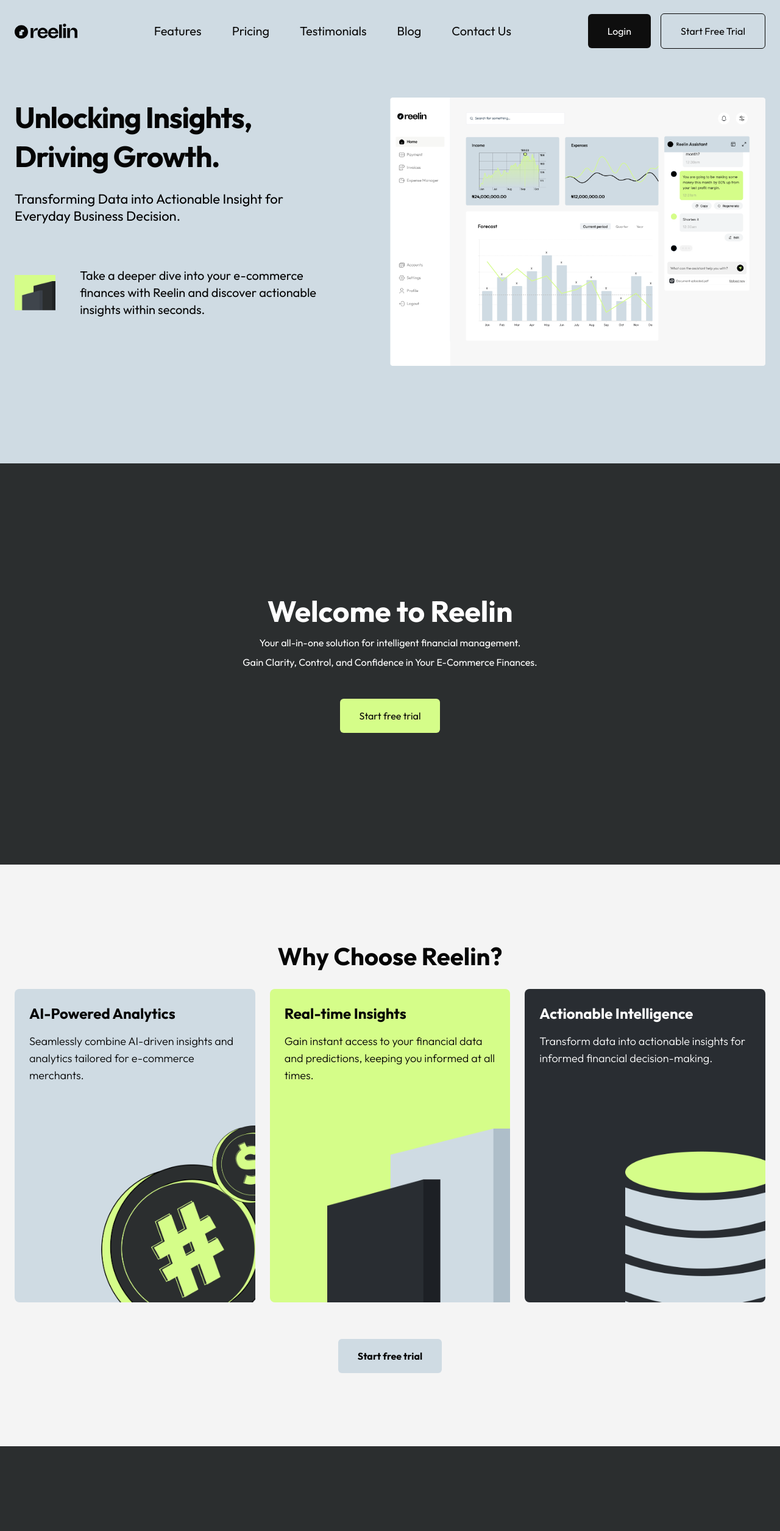
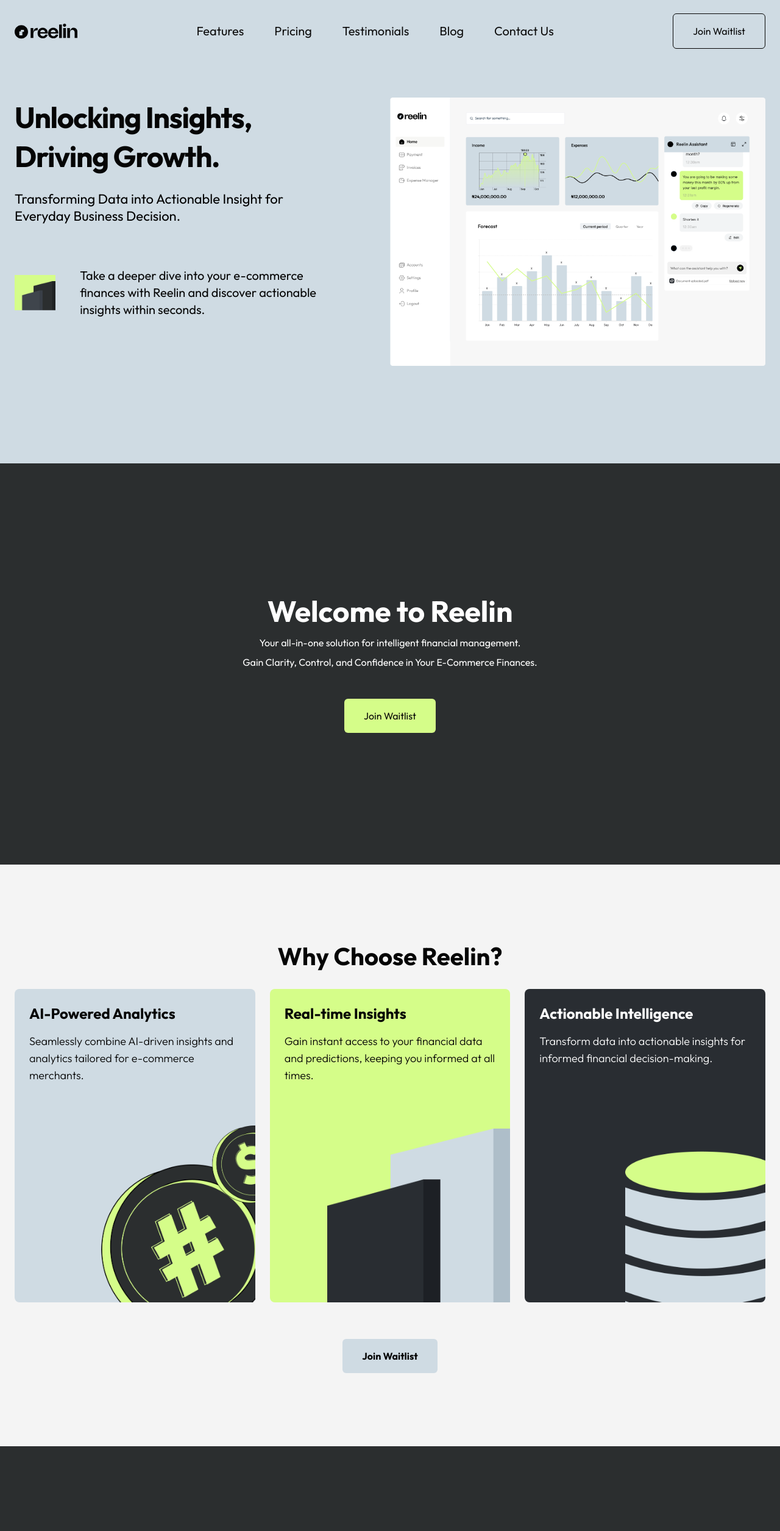
Before and after one commit to adugamayuba/reelin, a Next.js app: page / in a window 1280 px wide. Shown: the top 2511 px of the page at 61% size. Built offline with nearby package versions, Linux system fonts and the light colour scheme.

Commit message:
pushed update

```diff
--- a/components/LandingPage/Pricing.tsx
+++ b/components/LandingPage/Pricing.tsx
@@ -136,12 +136,13 @@ const Pricing = () => {
               </div>
               <div className=" w-full lg:absolute lg:bottom-0 lg:left-0 lg:right-0 lg:p-8 mt-24">
                 <Link
-                  href="https://demo.reelin.ai/register"
-                  target="_blank"
-                  rel="noopener noreferrer"
+                  href="/waitlist"
+                  // href="https://demo.reelin.ai/register"
+                  // target="_blank"
+                  // rel="noopener noreferrer"
                   className="w-full hover:bg-customBlack  border-[2px] border-customBlack rounded-[6px] py-4 px-8 text-customBlack text-base block text-center hover:text-white "
                 >
-                  Start free trial
+                  Join Waitlist
                 </Link>
               </div>
             </div>
@@ -183,12 +184,13 @@ const Pricing = () => {
                 })}
               </div>
               <Link
-                href="https://demo.reelin.ai/register"
-                target="_blank"
-                rel="noopener noreferrer"
+                href={"/waitlist"}
+                // href="https://demo.reelin.ai/register"
+                // target="_blank"
+                // rel="noopener noreferrer"
                 className="w-full  border-customBlack hover:bg-white hover:text-black rounded-[6px] py-4 px-8 text-customBlack text-base mt-28 text-center border-[2px] "
               >
-                Start free trial
+                Join Waitlist
               </Link>
             </div>
 
--- a/components/LandingPage/Welcome.tsx
+++ b/components/LandingPage/Welcome.tsx
@@ -36,12 +36,13 @@ const Welcome = () => {
               data-aos-duration="2000"
             >
               <Link
-                href="https://demo.reelin.ai/register"
-                target="_blank"
-                rel="noopener noreferrer"
+                href={"/waitlist"}
+                // href="https://demo.reelin.ai/register"
+                // target="_blank"
+                // rel="noopener noreferrer"
                 className="w-auto  px-8 py-4 bg-[#D5FD89] text-customBlack flex items-center justify-center rounded-[6px] hover:border-white hover:border hover:text-white hover:bg-transparent "
               >
-                Start free trial
+                Join Waitlist
               </Link>
             </div>
           </div>
--- a/components/LandingPage/Why.tsx
+++ b/components/LandingPage/Why.tsx
@@ -75,12 +75,13 @@ const Why = () => {
           </div>
           <div className="mx-auto mt-[60px]">
             <Link
-              href="https://demo.reelin.ai/register"
-              target="_blank"
-              rel="noopener noreferrer"
+              // href="https://demo.reelin.ai/register"
+              // target="_blank"
+              // rel="noopener noreferrer"
+              href={"/waitlist"}
               className="w-auto  px-8 py-4  text-customBlack font-bold flex items-center bg-greyish justify-center rounded-[6px]  hover:bg-[#0047A7] hover:text-white hover:border-none"
             >
-              Start free trial
+              Join Waitlist
             </Link>
           </div>
         </div>
--- a/components/Navbar/DesktopNav.jsx
+++ b/components/Navbar/DesktopNav.jsx
@@ -49,21 +49,22 @@ const Navbar = () => {
             </Link>
           </div>
           <div className="w-fit flex items-center  space-x-4   ">
-            <Link
+            {/* <Link
               href={"https://demo.reelin.ai/login"}
               rel="noopener noreferrer"
               target="_blank"
               className="w-auto  px-8 py-4 hover:bg-[#0047A7] bg-[#0e0e0e] cursor-pointer text-white flex items-center justify-center rounded-[6px]"
             >
               Login
-            </Link>
+            </Link> */}
             <Link
-              href={"https://demo.reelin.ai/register"}
+              // href={"https://demo.reelin.ai/register"}
+              href={"/waitlist"}
               className="w-auto  px-8 py-4 border border-customBlack text-customBlack hover:bg-[#0047A7] hover:text-white flex items-center justify-center rounded-[6px] hover:border-none cursor-pointer"
-              rel="noopener noreferrer"
-              target="_blank"
+              // rel="noopener noreferrer"
+              // target="_blank"
             >
-              Start Free Trial
+              Join Waitlist
             </Link>
           </div>
         </div>
@@ -74,12 +75,13 @@ const Navbar = () => {
             Be the first to know when we launch
           </p>
           <Link
-            href="https://demo.reelin.ai/register"
-            target="_blank"
-            rel="noopener noreferrer"
+            href={"/waitlist"}
+            // href="https://demo.reelin.ai/register"
+            // target="_blank"
+            // rel="noopener noreferrer"
             className="w-auto  px-8 py-4 border border-customBlack text-customBlack font-bold flex items-center justify-center rounded-[6px]  hover:bg-[#0047A7] hover:text-white hover:border-none"
           >
-            Start Free Trial
+            Join Waitlist
           </Link>
         </div>
       </ReUseModal>
```
